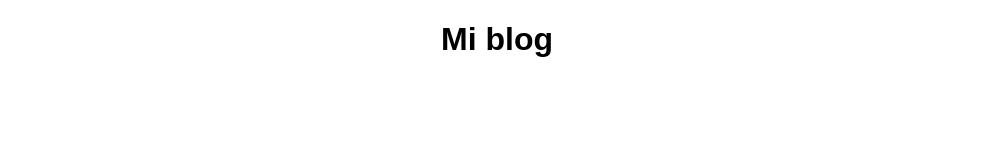
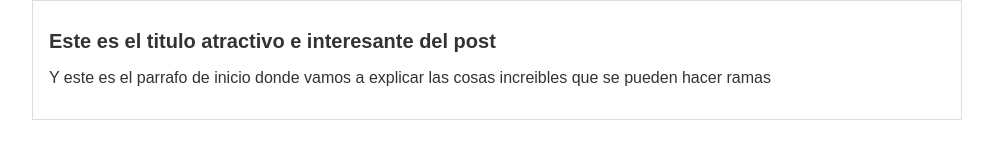
Before and after one commit to JorrgeG/hyperblog, a plain HTML site: page index.html in a window 1280 px wide. Shown: the whole page, without its empty margins (143-1136 px from the left). Drawn offline with Linux system fonts and the light colour scheme.

Commit message:
Commit al master del blodpost en su version mas reciente

```diff
--- a/css/estilos.css
+++ b/css/estilos.css
@@ -1,4 +1,20 @@
 body{
+    color: #333;
+    font-size: 16px;
+    margin: 0;
+    padding: 0;
     text-align: center;
     font-family: Arial, Helvetica, sans-serif;
 }
+
+#container{
+    width: 70%;
+    padding: 1em;
+    text-align: left;
+    border: 1px solid #DDD;
+    margin: 0 auto;
+}
+
+#container h1{
+    font-size: 20px;
+}
--- a/index.html
+++ b/index.html
@@ -7,6 +7,13 @@
     <link rel="stylesheet" href="css/estilos.css"/>
 </head>
 <body>
-    <h1>Mi blog</h1>
+    <div id="container">
+        <div id="post">
+            <h1>Este es el titulo atractivo e interesante del post</h1>
+            <p>Y este es el parrafo de inicio donde vamos a explicar las cosas
+               increibles que se pueden hacer ramas
+            </p>
+        </div>
+    </div>
 </body>
 </html>
```
